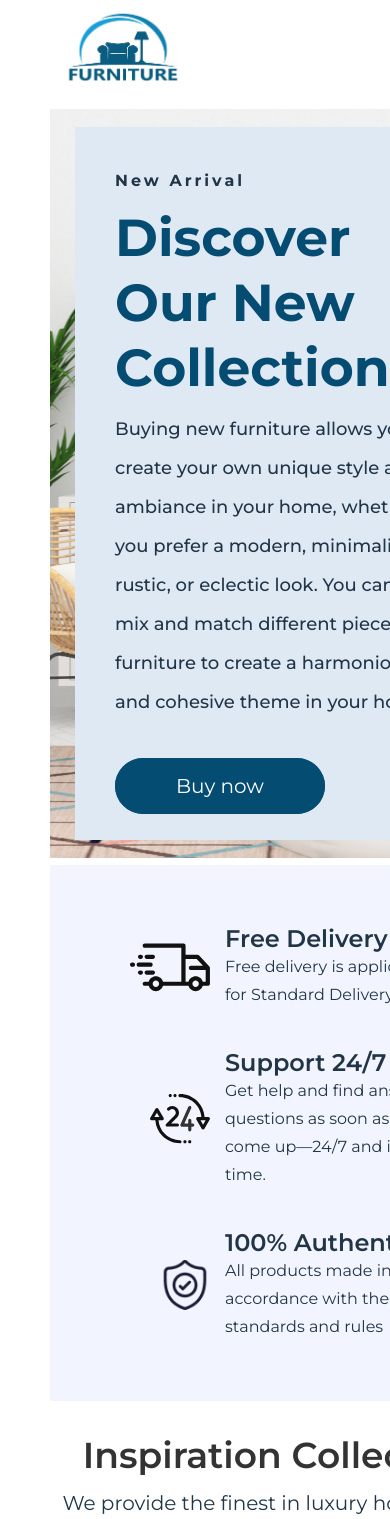
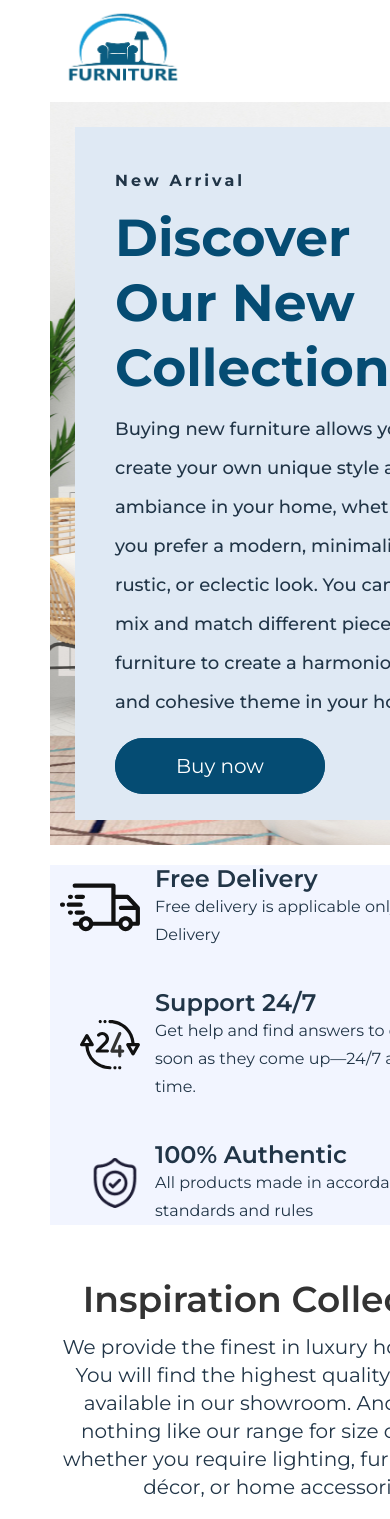
Before and after one commit to guranda26/ecommerce-website, a React (Vite) app: page / in a window 390 px wide. Shown: the top 1519 px of the page. Built offline with nearby package versions, Linux system fonts and the light colour scheme; no server answers; what @commercetools/platform-sdk, @commercetools/sdk-client-v2 would draw is missing.

Commit message:
fix: change responsive style all sections

```diff
--- a/src/components/beutifyYourSpace/beutifyYourSpace.css
+++ b/src/components/beutifyYourSpace/beutifyYourSpace.css
@@ -17,8 +17,7 @@
 }
 
 .beutifyYourSpace-image {
-  max-width: 500px;
-  width: 100%;
+  width: 500px;
   height: 754px;
   background-image: url('../../assets/images/girl-with-hat.png');
   background-repeat: no-repeat;
@@ -39,6 +38,17 @@
   z-index: -1;
 }
 
+@media screen and (max-width: 1200px) {
+  .beutifyYourSpace-content {
+    width: 70%;
+  }
+
+  .beutifyYourSpace-image {
+    width: 250px;
+    height: 375px;
+  }
+}
+
 @media screen and (max-width: 968px) {
   .beutifyYourSpace {
     flex-direction: column;
--- a/src/components/features/features.css
+++ b/src/components/features/features.css
@@ -41,6 +41,16 @@
   letter-spacing: 0;
 }
 
+@media screen and (max-width: 1200px) {
+  .features {
+    padding: 50px;
+  }
+
+  .content {
+    width: 70%;
+  }
+}
+
 @media screen and (max-width: 968px) {
   .features {
     padding: 25px;
--- a/src/components/howItWorks/HowItWorks.tsx
+++ b/src/components/howItWorks/HowItWorks.tsx
@@ -5,7 +5,7 @@ function HowItWorks(): React.JSX.Element {
   return (
     <section className="section howItWorks">
       <h2 className="section-header">How It Works</h2>
-      <p className="section-text">
+      <p className="howItWorks-text-content">
         With Furniture, your furniture can be redistributed to families we serve
         within 72 hours.
       </p>
--- a/src/components/howItWorks/howItWorks.css
+++ b/src/components/howItWorks/howItWorks.css
@@ -3,6 +3,7 @@
   grid-template-columns: 1fr 1fr 1fr;
   gap: 20px;
   list-style: none;
+  margin: 0;
 }
 
 .howItWorks-item::before {
@@ -28,6 +29,10 @@
   background-image: url('../../assets/images/Style-Your-Room.png');
 }
 
+.howItWorks-text-content {
+  margin: 0 0 20px;
+}
+
 .howItWorks-header {
   margin: 0;
   padding: 0;
@@ -38,6 +43,12 @@
   margin: 0;
   padding: 0;
   font-size: 18px;
+}
+
+@media screen and (max-width: 1200px) {
+  .howItWorks-item::before {
+    height: 345px;
+  }
 }
 
 @media screen and (max-width: 968px) {
--- a/src/components/rooms/rooms.css
+++ b/src/components/rooms/rooms.css
@@ -45,6 +45,13 @@
   background-size: 100%;
 }
 
+@media screen and (max-width: 1200px) {
+  .rooms-link::before {
+    height: 400px;
+    margin-bottom: 0;
+  }
+}
+
 @media screen and (max-width: 968px) {
   .rooms-lists {
     grid-template-columns: 1fr;
--- a/src/components/services/services.css
+++ b/src/components/services/services.css
@@ -5,6 +5,7 @@
 
 .services-lists {
   display: grid;
+  padding: 0;
   grid-template-columns: 1fr 1fr 1fr;
   gap: 40px;
   list-style: none;
@@ -60,8 +61,15 @@
   font-size: 16px;
 }
 
+@media screen and (max-width: 1200px) {
+  .services {
+    padding: 0;
+  }
+}
+
 @media screen and (max-width: 968px) {
   .services-lists {
+    padding-left: 10px;
     grid-template-columns: 1fr;
   }
 }
--- a/src/index.css
+++ b/src/index.css
@@ -161,3 +161,9 @@ h1 {
     border: none;
   }
 }
+
+@media screen and (max-width: 1200px) {
+  .section-text {
+    margin-bottom: 20px;
+  }
+}
```
